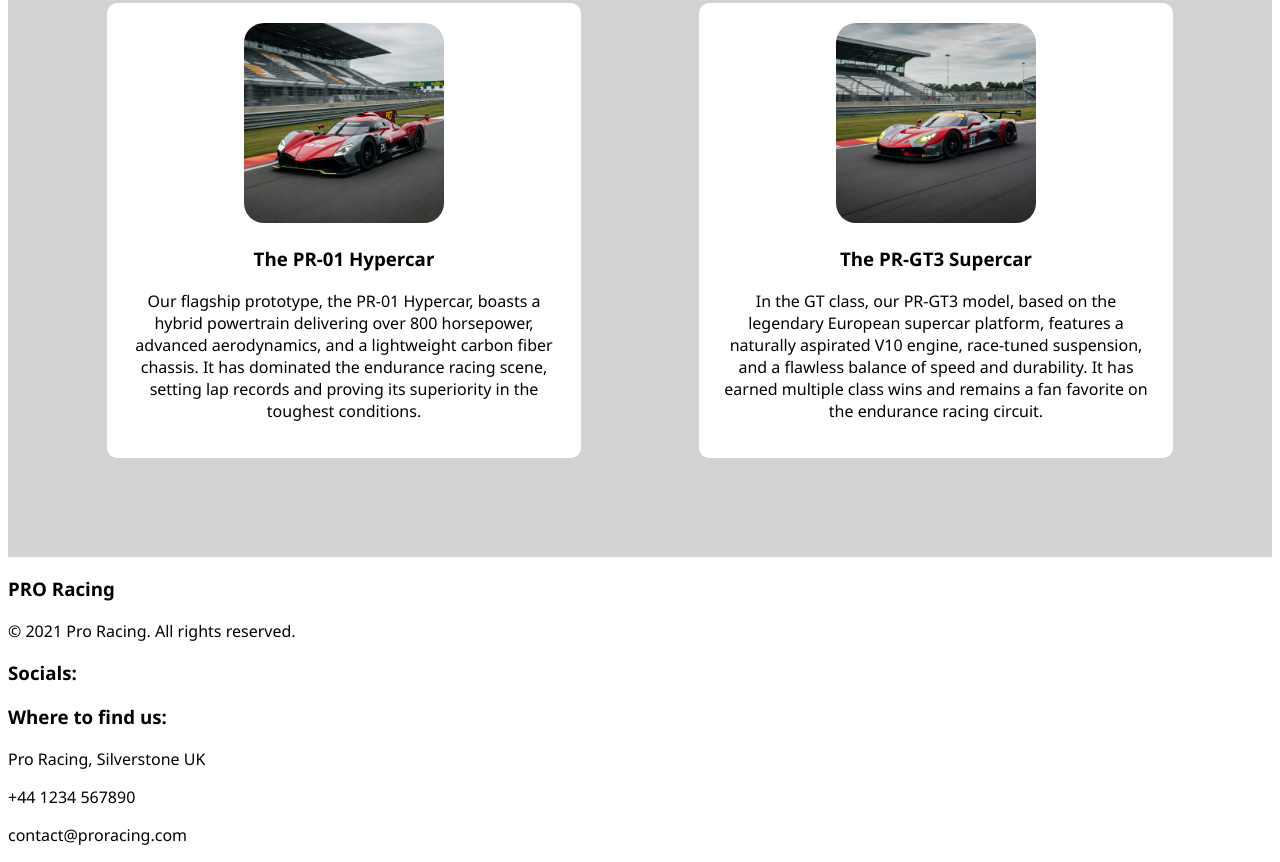
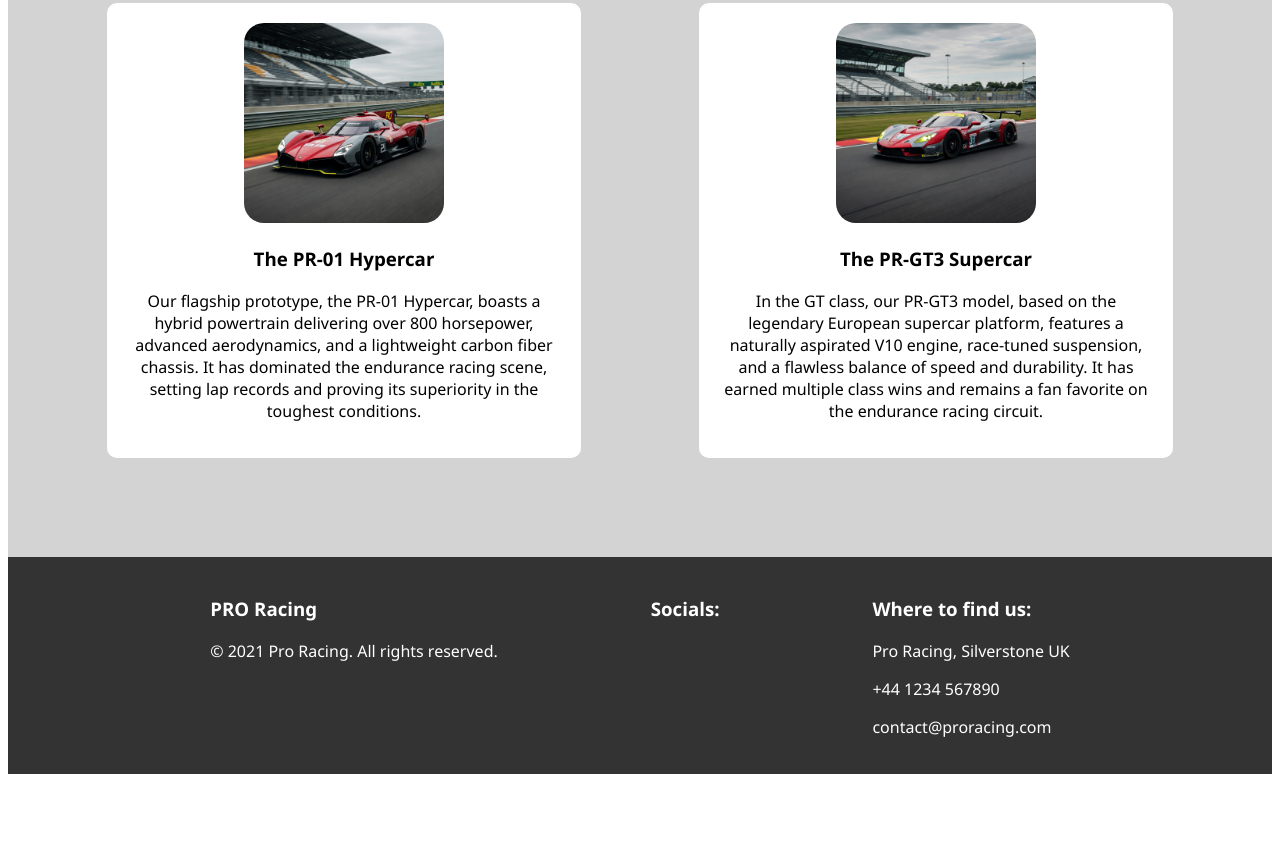
Before and after one commit to sarahcantrill/RaceCalender, a plain HTML site: page index.html in a window 1280 px wide. Shown: the part 3200-4062 px from the top of the page. After the commit the page ends 3982 px from the top, so only its background shows below. Drawn offline with Linux system fonts and the light colour scheme.

Commit message:
adding some footer styling

```diff
--- a/index.html
+++ b/index.html
@@ -120,9 +120,11 @@
 
     <footer class="footer">
 
+        <section class="footer-content">
         <section class="branding">
             <h3> PRO Racing</h3>
             <p>© 2021 Pro Racing. All rights reserved.</p>
+        </section>
 
         <section class="socials">
         <h3>Socials:</h3>
@@ -138,6 +140,7 @@
             <p>+44 1234 567890</p>
             <p>contact@proracing.com</p>
         </section>
+        </section>
     </footer>
 
 
--- a/styles.css
+++ b/styles.css
@@ -309,3 +309,18 @@ h1 span {
 }
 
 /*footer styling*/
+
+.footer {
+    background-color: rgba(0, 0, 0, 0.8);
+    color: white;
+}
+
+.footer-content {
+    display: flex;           /* Change from grid to flex */
+    justify-content: space-evenly;  /* Distribute items evenly */
+    align-items: flex-start;
+    gap: 10%;
+    padding: 20px;
+    margin-left: 10%;
+    margin-right: 10%;
+}
```
